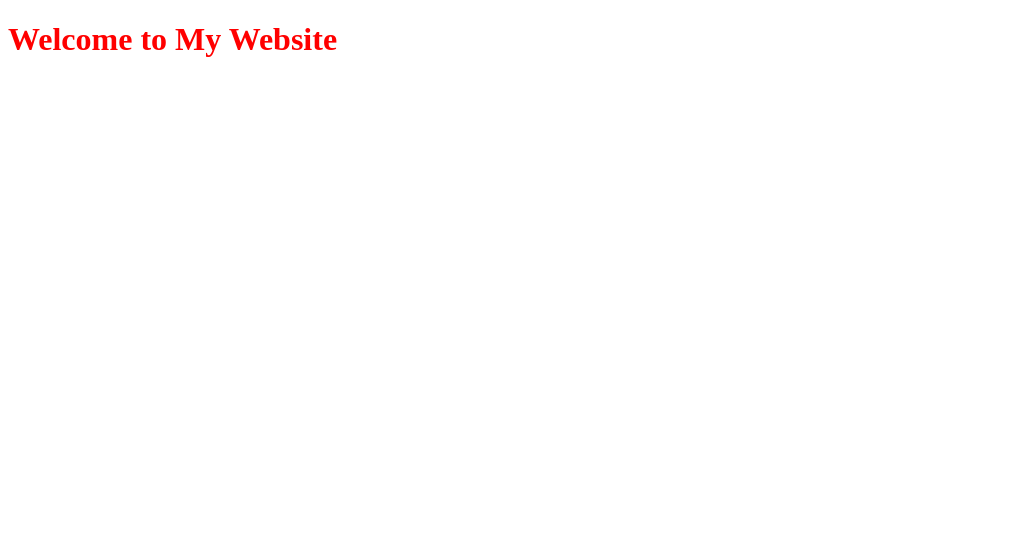
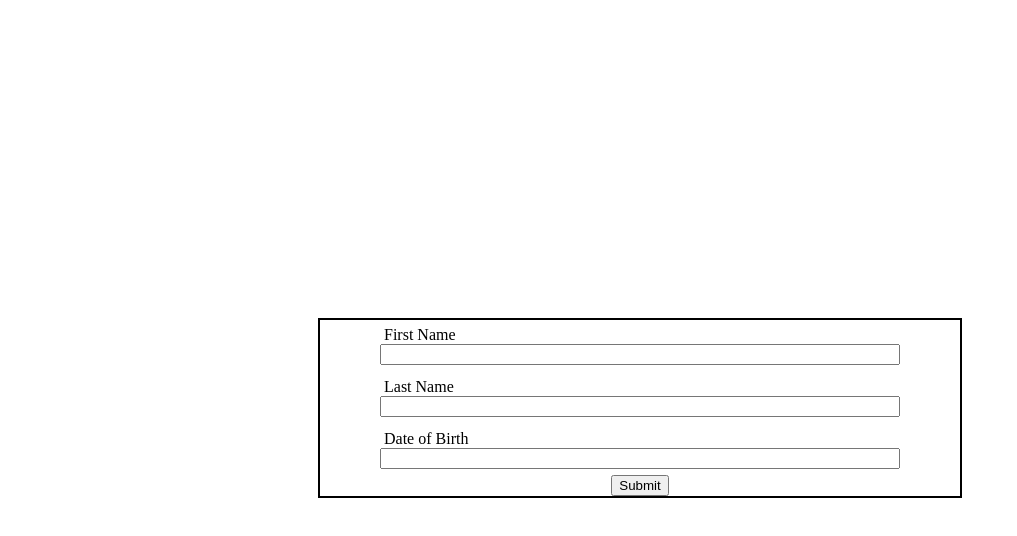
Before and after one commit to AdrianRRojo/goBackend, a plain HTML site: page View/index.html in a window 1280 px wide. Shown: the whole page, without its empty margins (0-1017 px from the left). Drawn offline with Linux system fonts and the light colour scheme.

Commit message:
Basic HTML form layout

```diff
--- a/View/index.html
+++ b/View/index.html
@@ -9,13 +9,21 @@
   </head>
   <body>
     <main>
-        <h1 id="test">Welcome to My Website</h1>
+        <div id="formDiv">
+            <form id="form">
+                <label for="Fname">First Name</label>
+                <input type="text" id="Fname" />
+
+                <label for="Lname">Last Name</label>
+                <input type="text" id="Lname" />
+
+                <label for="Dob">Date of Birth</label>
+                <input type="text" id="Dob" />
+
+                <button type="submit">Submit</button>
+            </form>
+        </div>
     </main>
     <script src="/View/index.js"></script>
   </body>
 </html>
-
-<script>
-    console.log("index html")
-
-</script>
--- a/View/style.css
+++ b/View/style.css
@@ -1,3 +1,27 @@
-h1{
-    color: red;
+body{
+    overflow: hidden;
 }
+main{
+    display: flex;
+    height: 100vh;
+    justify-content: center;
+    align-items: center;
+}
+#formDiv{
+    width: 50vw;
+    border: 2px solid black;
+}
+#form{
+    display: flex;
+    flex-direction: column;
+    justify-content: center;
+    align-items: center;
+}
+#form label{
+    width: 80%;
+    margin-top: .5vw;
+}
+#form input{
+    width: 80%;
+    margin-bottom: .5vw;
+}
```
Also changed, not shown: 3 other files.
